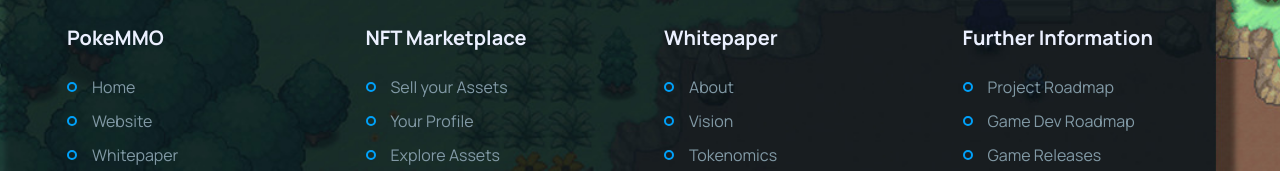
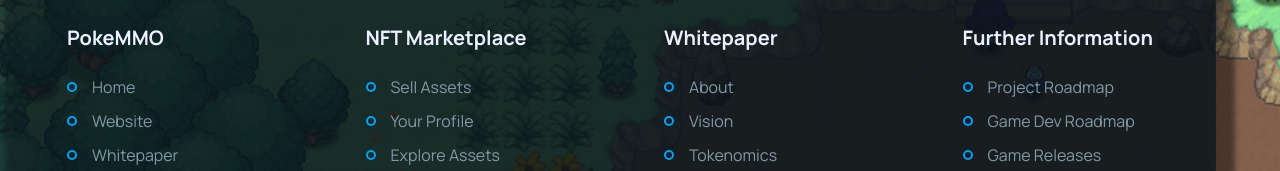
Before and after one commit to EpiCryptoDev/PokeMMO-NFTMarketplace, a Next.js app: page / in a window 1280 px wide. Shown: the part 6146-6317 px from the top of the page. Built offline with nearby package versions, Linux system fonts and the light colour scheme.

Commit message:
modified:   components/Footer.js

```diff
--- a/components/Footer.js
+++ b/components/Footer.js
@@ -58,7 +58,7 @@ const Footer = () => {
                                 <div className="footer-link-item">
                                     <h5>NFT Marketplace</h5>
                                     <ul className="footer-link-list">
-                                        <li><a href="/sellassets" className="footer-link">Sell your Assets</a></li>
+                                        <li><a href="/sellassets" className="footer-link">Sell Assets</a></li>
                                         <li><a href="/trainer" className="footer-link">Your Profile</a></li>
                                         <li><a href="/explore" className="footer-link">Explore Assets</a></li>
                                         <li><a href="/rank" className="footer-link">Ranking</a></li>
```
